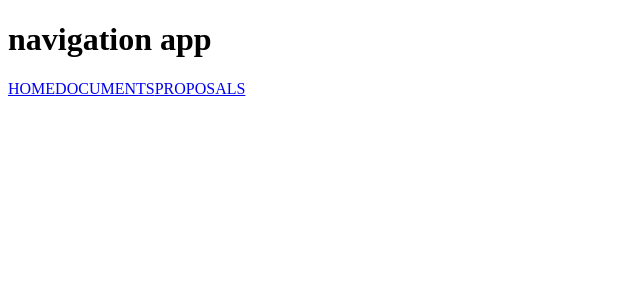
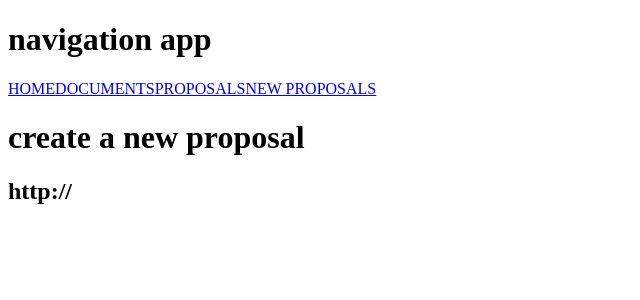
Before and after one commit to developerRohan/Rangular, an Angular app: page /proposals/new in a window 1280 px wide. Before the commit this address led to /. Shown: the top 300 px of the page, without its empty margins (0-640 px from the left). Built offline with nearby package versions, Linux system fonts and the light colour scheme.

Commit message:
created new proposal component

```diff
--- a/src/app/app-routing.module.ts
+++ b/src/app/app-routing.module.ts
@@ -4,12 +4,14 @@ import { RouterModule , Routes } from '@angular/router'
 import { HomepageComponent } from './homepage/homepage.component'
 import { DocumentsComponent } from './documents/documents.component'
 import { ProposalListComponent } from './proposal/proposal-list.component';
+import { ProposalNewComponent } from './proposal/proposal-new.component';
 
 const routes: Routes = [
   {path: '', redirectTo: '/home', pathMatch: 'full'},
   {path: 'home', component: HomepageComponent},
   {path: 'documents', component: DocumentsComponent},
-  {path: 'proposals', component: ProposalListComponent}
+  {path: 'proposals', component: ProposalListComponent},
+  {path: 'proposals/new', component: ProposalNewComponent}
 
 ]
 
--- a/src/app/app.component.html
+++ b/src/app/app.component.html
@@ -2,4 +2,5 @@
 <a routerLink = "/home">HOME</a>
 <a routerLink = "/documents">DOCUMENTS</a>
 <a routerLink = "/proposals">PROPOSALS</a>
+<a routerLink = "/proposals/new">NEW PROPOSALS</a>
 <router-outlet></router-outlet>
--- a/src/app/app.module.ts
+++ b/src/app/app.module.ts
@@ -6,6 +6,7 @@ import { AppComponent } from './app.component';
 import { HomepageComponent } from './homepage/homepage.component';
 import { DocumentsComponent } from './documents/documents.component';
 import { ProposalListComponent } from './proposal/proposal-list.component';
+import { ProposalNewComponent } from './proposal/proposal-new.component';
 
 import { AppRoutingModule } from './app-routing.module';
 
@@ -15,7 +16,8 @@ import { AppRoutingModule } from './app-routing.module';
     AppComponent,
     HomepageComponent,
     DocumentsComponent,
-    ProposalListComponent
+    ProposalListComponent,
+    ProposalNewComponent
   ],
   imports: [
     BrowserModule,
--- /dev/null
+++ b/src/app/proposal/proposal-new.component.html
@@ -0,0 +1,3 @@
+<h1>create a new proposal</h1>
+
+<h2>{{proposal.portfolio_url}}</h2>
--- /dev/null
+++ b/src/app/proposal/proposal-new.component.ts
@@ -0,0 +1,12 @@
+import { Component } from '@angular/core';
+import { Proposal } from './proposal';
+
+@Component({
+  moduleId: module.id,
+  selector: 'proposal-new',
+  templateUrl: 'proposal-new.component.html'
+})
+
+export class ProposalNewComponent{
+  proposal = new Proposal;
+}
--- a/src/app/proposal/proposal.ts
+++ b/src/app/proposal/proposal.ts
@@ -1,8 +1,8 @@
 export class Proposal{
   constructor(
-    public id? : number,
-    public customer? : string,
-    public portfolio_url? : string,
+    public id?: number,
+    public customer?: string,
+    public portfolio_url: string = "http://",
     public tools? : string,
     public estimated_hours? : number,
     public hourly_rate? : number,
```
